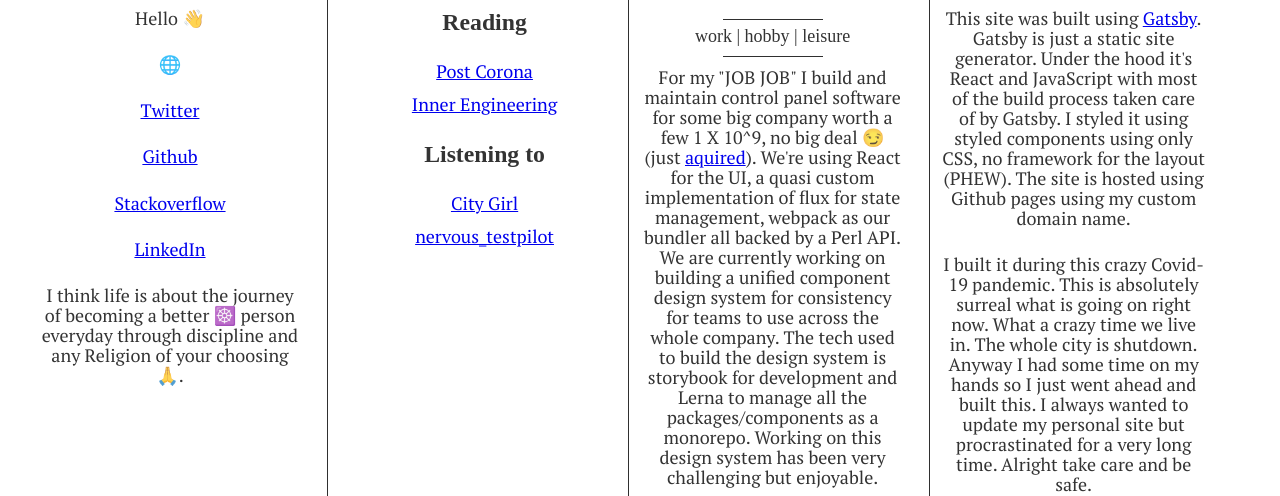
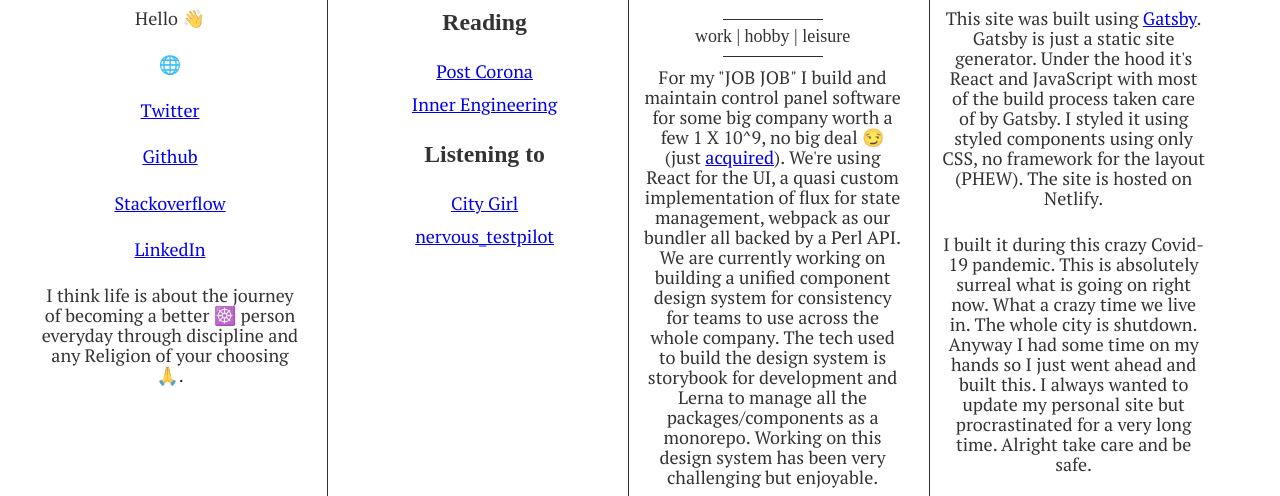
Before and after one commit to technoY2K/british-racing-green, a Gatsby site: page / in a window 1280 px wide. Shown: the part 304-800 px from the top of the page. Built offline with nearby package versions, Linux system fonts and the light colour scheme; Gatsby itself is replaced by a stand-in of ours; grey boxes are pictures that could not be loaded; a web font is replaced by a local one.

Commit message:
Typo updates

```diff
--- a/src/pages/index.js
+++ b/src/pages/index.js
@@ -148,7 +148,7 @@
                                     target="_blank"
                                     rel="noreferrer"
                                 >
-                                    aquired
+                                    acquired
                                 </a>
                                 ). We're using React for the UI, a quasi custom
                                 implementation of flux for state management,
@@ -195,8 +195,7 @@
                                 the build process taken care of by Gatsby. I
                                 styled it using styled components using only
                                 CSS, no framework for the layout (PHEW). The
-                                site is hosted using Github pages using my
-                                custom domain name.
+                                site is hosted on Netlify.
                             </p>
                             <p>
                                 I built it during this crazy Covid-19 pandemic.
```
